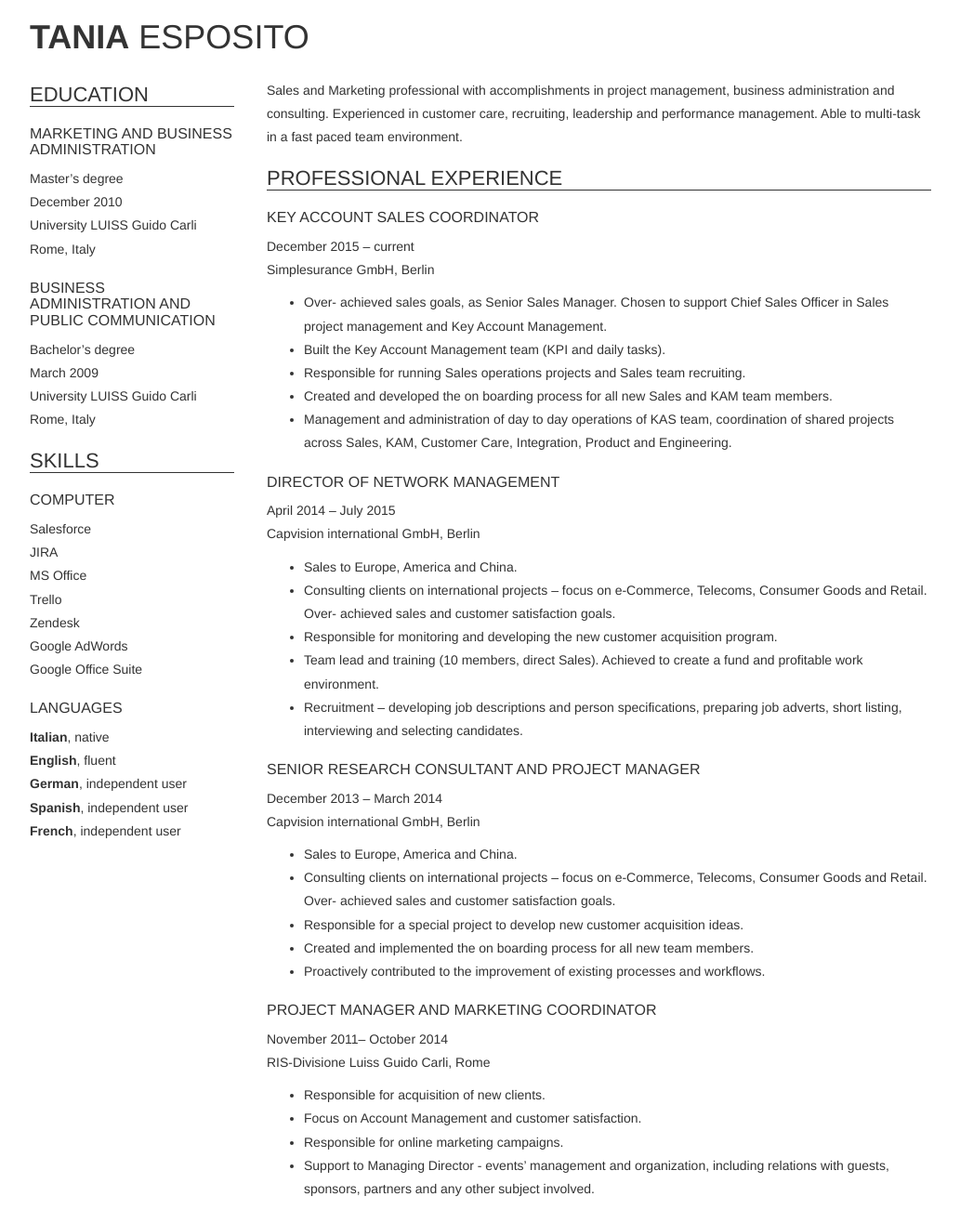
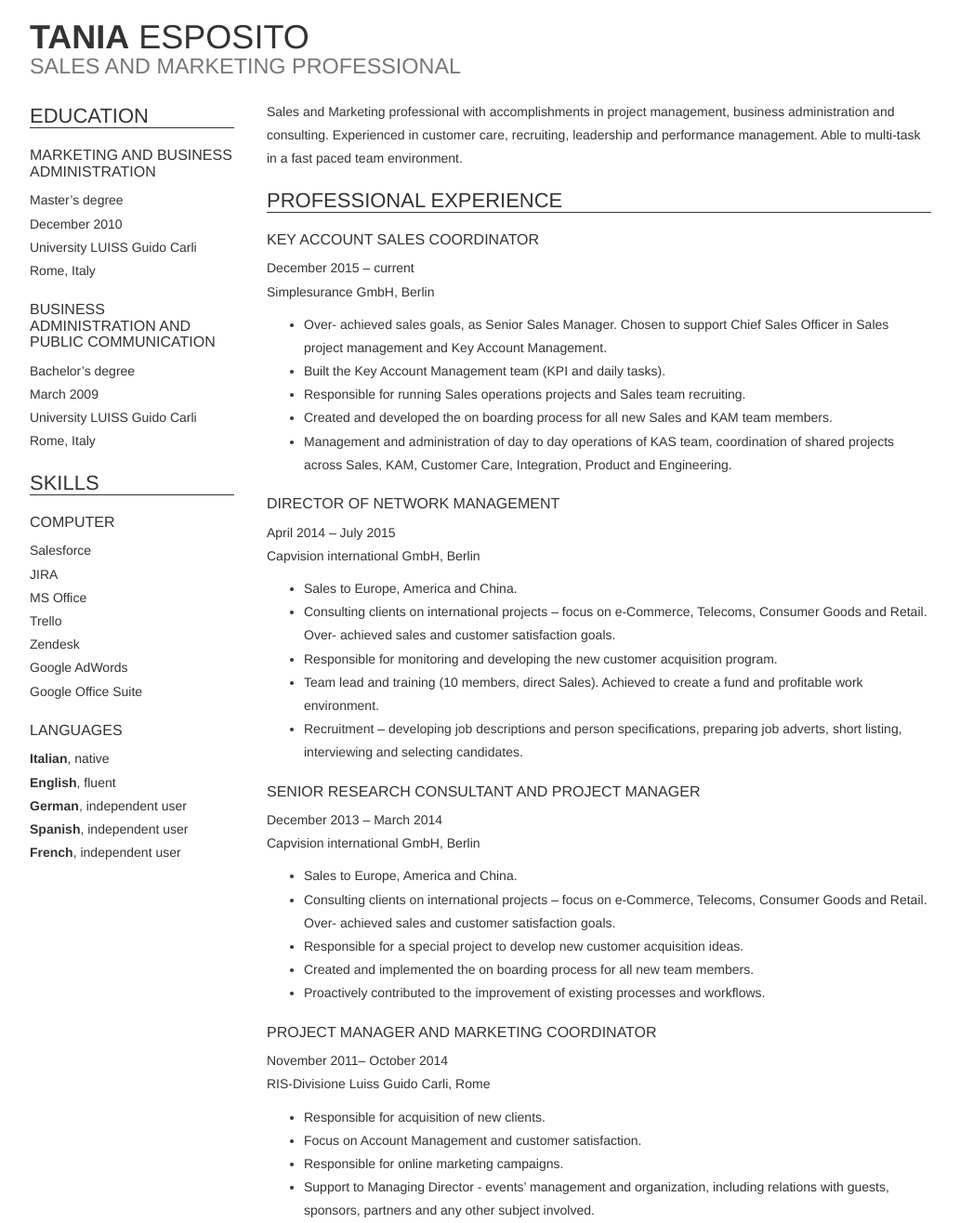
Before and after one commit to taesposito/taesposito.github.io, a Jekyll site: the page built from index.md, in a window 1280 px wide. Shown: the whole page at 93% size, without its empty margins (123-1156 px from the left). Built offline with Jekyll 4.4.1, drawn with Linux system fonts in a browser that asks for light colours; before the commit the page ends 1292 px from its top, so only the background shows below that.

Commit message:
Added description variable and value

```diff
--- a/index.md
+++ b/index.md
@@ -5,4 +5,5 @@ title: Tania Esposito
 contact:
   first_name: Tania
   last_name: Esposito
+  description: Sales and Marketing Professional
 ---
```
